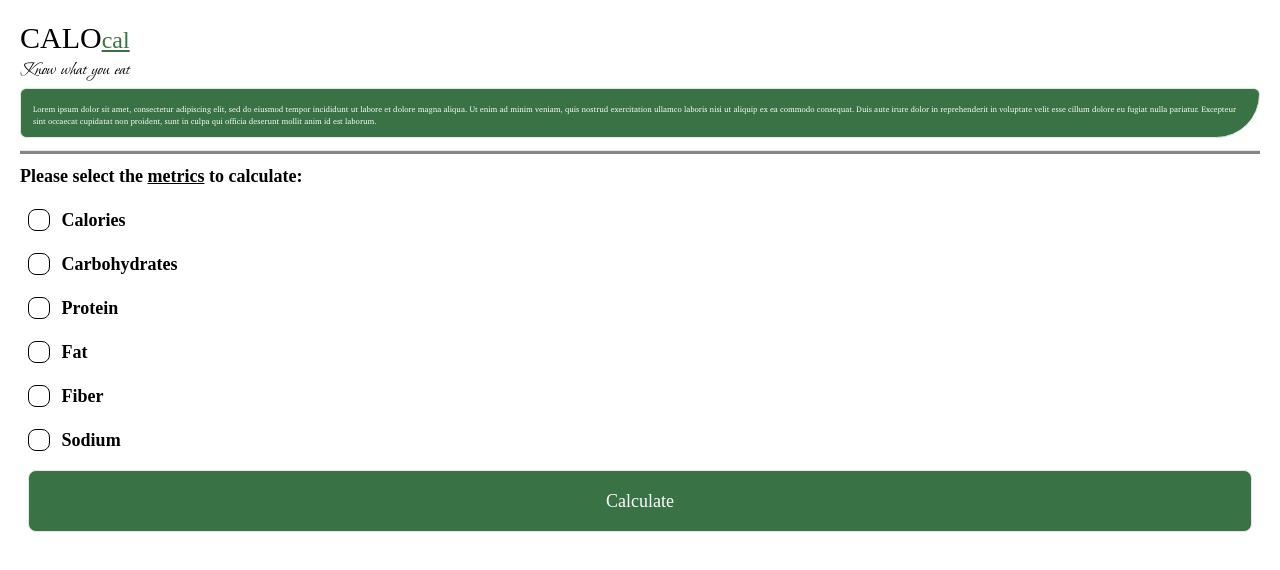
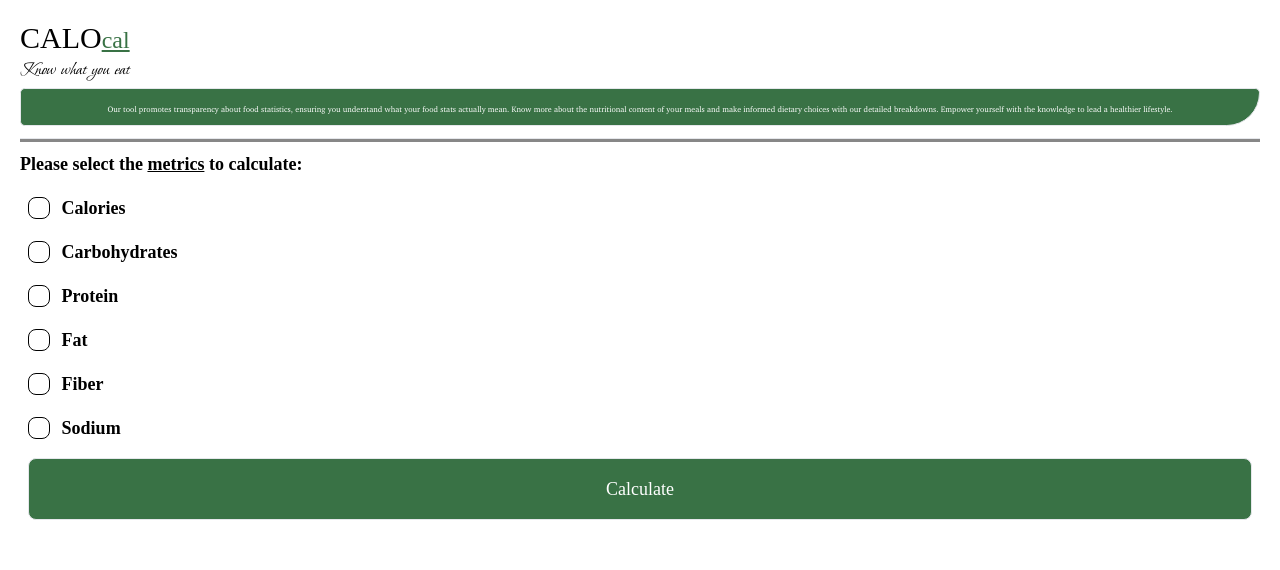
Before and after one commit to cnrbd/chrome_extension, a React (Vite) app: page / in a window 1280 px wide. Shown: the top 570 px of the page. Built offline with nearby package versions, Linux system fonts and the light colour scheme; no server answers; a web font is replaced by a local one.

Commit message:
add messagae

```diff
--- a/src/App.tsx
+++ b/src/App.tsx
@@ -64,7 +64,11 @@ export default function App() {
       {/* {html && <p>html: {html}</p>} */}
       <div className="flex justify-center w-full bg-primary border mt-1 mb-3 rounded-lg rounded-br-7xl">
         <p className="text-2xs font-BodoniModa font-thin text-white m-3">
-          Lorem ipsum dolor sit amet, consectetur adipiscing elit, sed do eiusmod tempor incididunt ut labore et dolore magna aliqua. Ut enim ad minim veniam, quis nostrud exercitation ullamco laboris nisi ut aliquip ex ea commodo consequat. Duis aute irure dolor in reprehenderit in voluptate velit esse cillum dolore eu fugiat nulla pariatur. Excepteur sint occaecat cupidatat non proident, sunt in culpa qui officia deserunt mollit anim id est laborum.
+          Our tool promotes transparency about food statistics, ensuring you
+          understand what your food stats actually mean. Know more about the
+          nutritional content of your meals and make informed dietary choices
+          with our detailed breakdowns. Empower yourself with the knowledge to
+          lead a healthier lifestyle.
         </p>
       </div>
       <hr className="h-1 bg-divider mb-2" />
```
